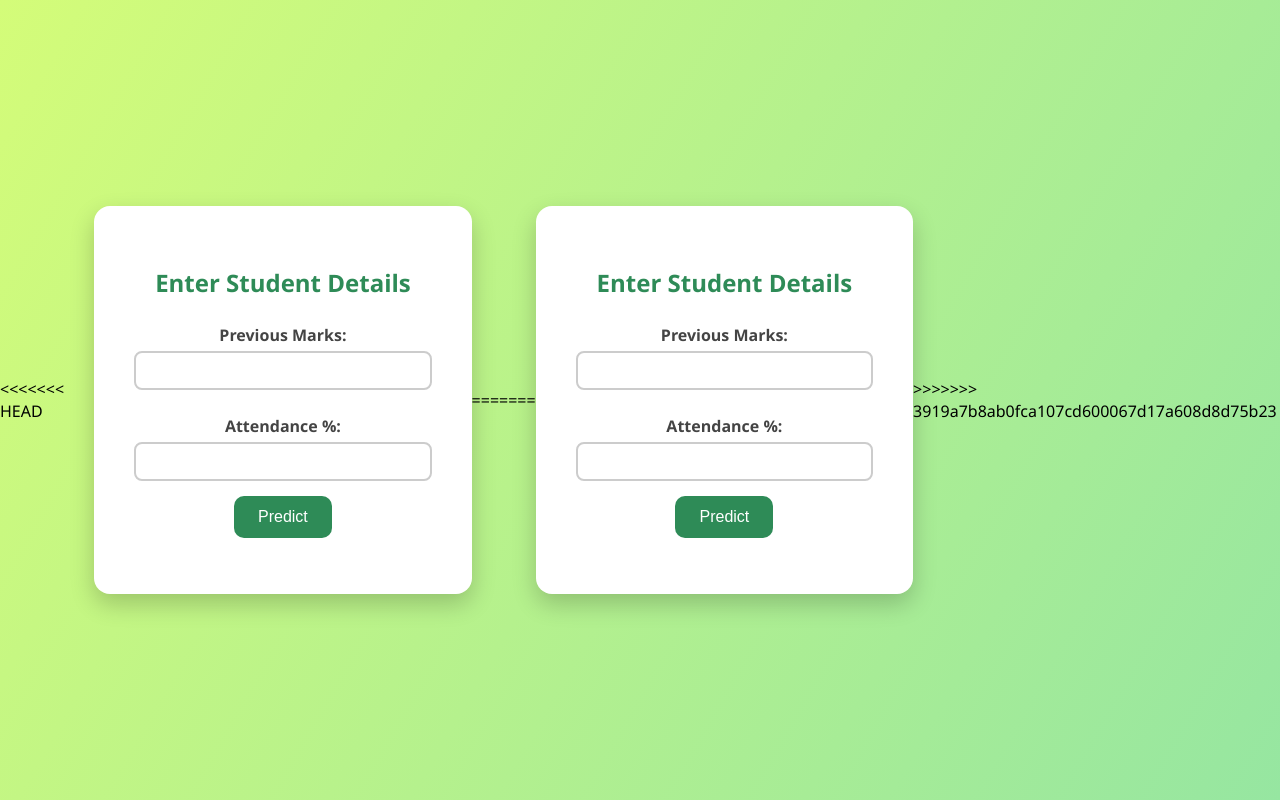
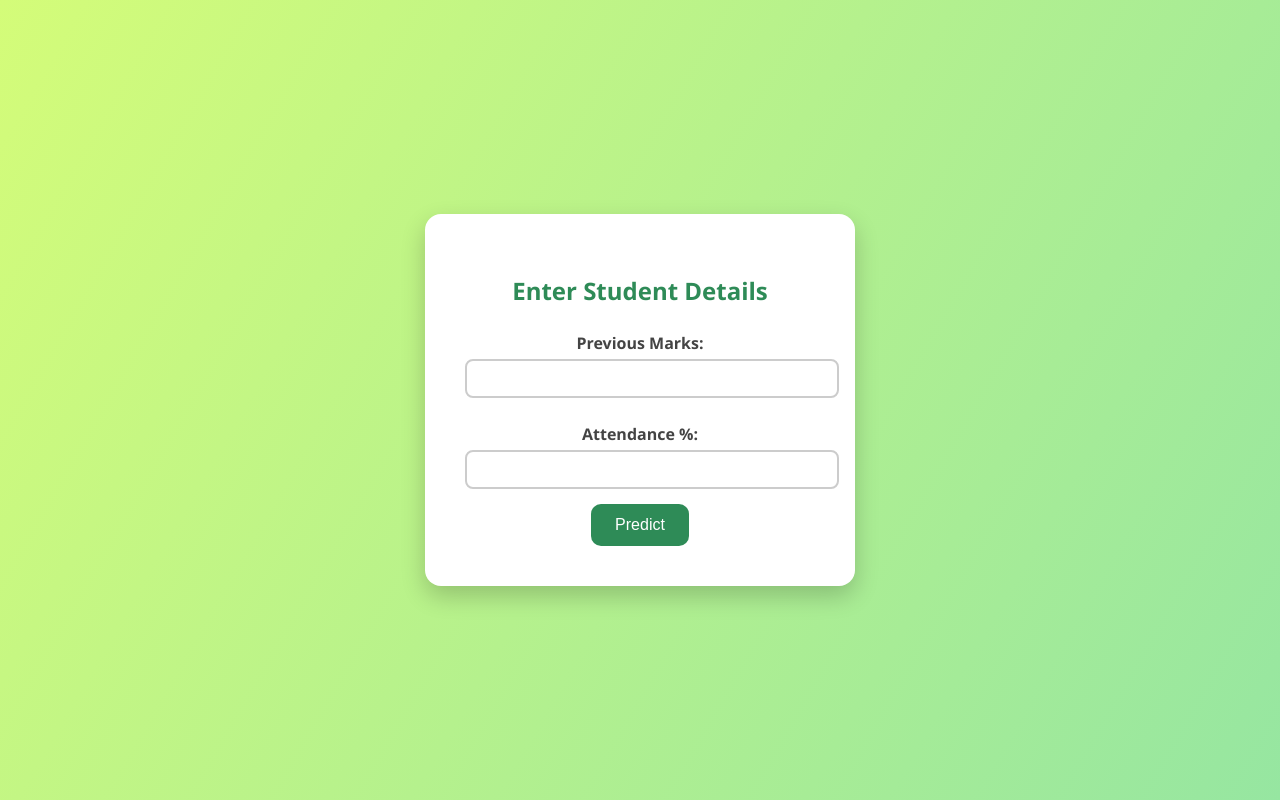
Before and after one commit to coderproo/Student-performance-predictor, a Flask app: page / in a window 1280 px wide. Run offline with Flask 3, Linux system fonts and the light colour scheme; parts of the project's set-up code (start-up, migrations or seed data) failed here and were passed over.

Commit message:
index.html

```diff
--- a/templates/index.html
+++ b/templates/index.html
@@ -1,4 +1,4 @@
-<<<<<<< HEAD
+
 <!DOCTYPE html>
 <html lang="en">
 <head>
@@ -95,101 +95,3 @@
     </div>
 </body>
 </html>
-=======
-<!DOCTYPE html>
-<html lang="en">
-<head>
-    <meta charset="UTF-8">
-    <title>Student Result Prediction</title>
-    <style>
-        body {
-            font-family: 'Segoe UI', Tahoma, Geneva, Verdana, sans-serif;
-            background: linear-gradient(120deg, #d4fc79, #96e6a1);
-            display: flex;
-            justify-content: center;
-            align-items: center;
-            height: 100vh;
-            margin: 0;
-        }
-
-        .container {
-            background-color: #ffffff;
-            padding: 40px;
-            border-radius: 16px;
-            box-shadow: 0 10px 25px rgba(0, 0, 0, 0.2);
-            text-align: center;
-            width: 350px;
-        }
-
-        h2 {
-            color: #2e8b57;
-            margin-bottom: 25px;
-        }
-
-        label {
-            font-weight: bold;
-            display: block;
-            margin: 10px 0 5px;
-            color: #444;
-        }
-
-        input[type="number"] {
-            width: 100%;
-            padding: 10px;
-            margin-bottom: 15px;
-            border: 2px solid #ccc;
-            border-radius: 8px;
-            transition: 0.3s;
-        }
-
-        input[type="number"]:focus {
-            border-color: #2e8b57;
-            outline: none;
-            background-color: #f0fff0;
-        }
-
-        input[type="submit"] {
-            background-color: #2e8b57;
-            color: white;
-            padding: 12px 24px;
-            border: none;
-            border-radius: 10px;
-            cursor: pointer;
-            font-size: 16px;
-            transition: background-color 0.3s ease;
-        }
-
-        input[type="submit"]:hover {
-            background-color: #246b45;
-        }
-
-        h3 {
-            margin-top: 20px;
-            color: #333;
-            background-color: #f0fff0;
-            padding: 10px;
-            border-radius: 8px;
-            box-shadow: 0 5px 15px rgba(0, 128, 0, 0.1);
-        }
-    </style>
-</head>
-<body>
-    <div class="container">
-        <h2>Enter Student Details</h2>
-        <form action="/predict" method="post">
-            <label for="marks">Previous Marks:</label>
-            <input type="number" name="marks" step="0.01" required>
-
-            <label for="attendance">Attendance %:</label>
-            <input type="number" name="attendance" step="0.01" required>
-
-            <input type="submit" value="Predict">
-        </form>
-
-        {% if prediction_text %}
-            <h3>{{ prediction_text }}</h3>
-        {% endif %}
-    </div>
-</body>
-</html>
->>>>>>> 3919a7b8ab0fca107cd600067d17a608d8d75b23
```
